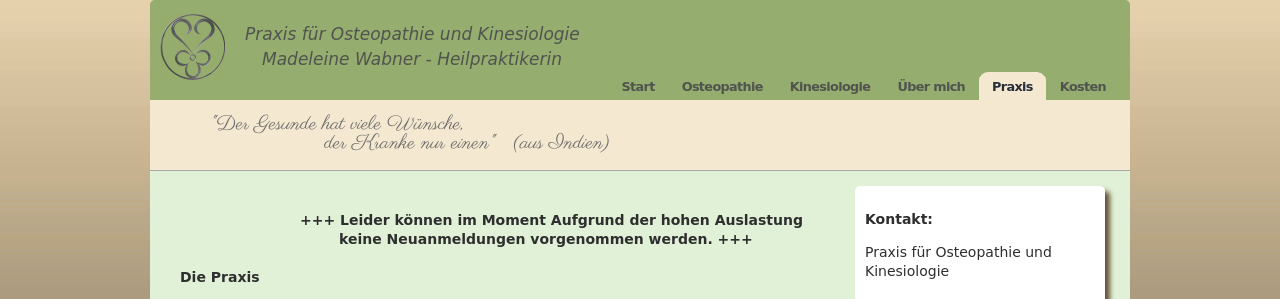
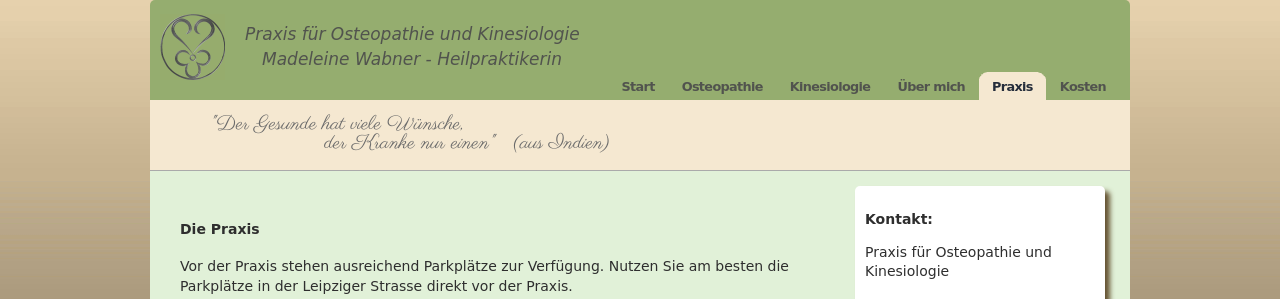
Before and after one commit to waffel/Homepage-Wabner, a plain HTML site: page praxis.html in a window 1280 px wide. Shown: the top 299 px of the page. Drawn offline with Linux system fonts and the light colour scheme.

Commit message:
feat: removed additional information

```diff
--- a/praxis.html
+++ b/praxis.html
@@ -133,10 +133,6 @@
       <div id="content-wrapper">
         <div id="real-content">
          <div style="padding-left:20px; padding-top: 20px; padding-right: 10px;">
-           <div id="additional_information">
-             +++ Leider können im Moment Aufgrund der hohen Auslastung </br> &nbsp; &nbsp; &nbsp; &nbsp; keine Neuanmeldungen vorgenommen
-             werden. +++
-           </div>
            <h4>Die Praxis</h4>
            Vor der Praxis stehen ausreichend Parkpl&auml;tze zur Verf&uuml;gung. Nutzen Sie am besten die Parkpl&auml;tze
            in der Leipziger Strasse direkt vor der Praxis.
```
Also changed, not shown: index.html (+0 -4 lines), index2.html (+0 -4 lines).
